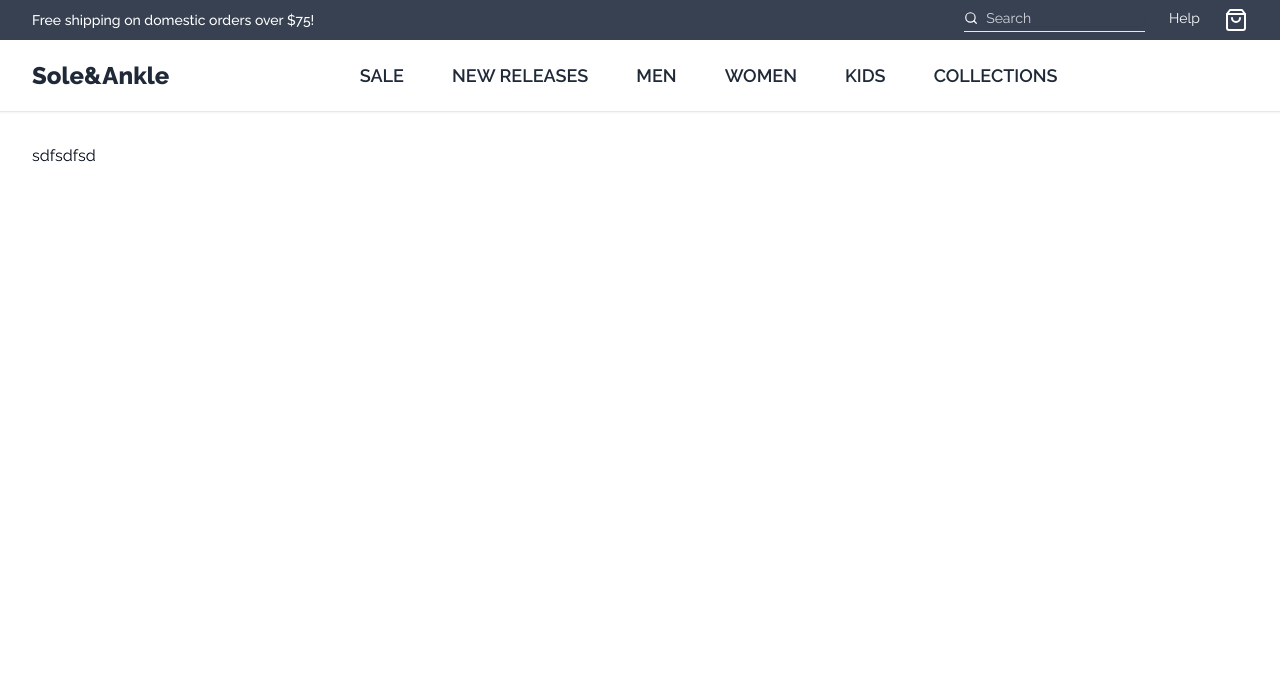
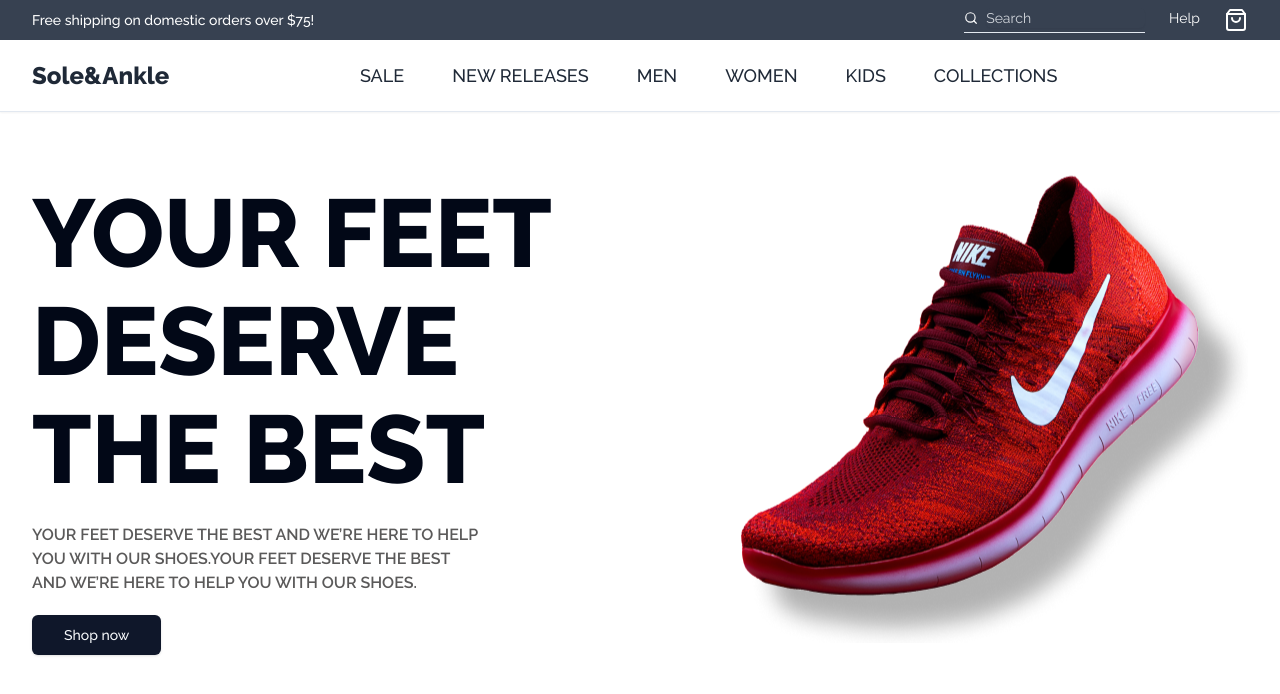
Before and after one commit to anjankarmakar10/sole-ankle, a Next.js app: page / in a window 1280 px wide. Shown: the top 694 px of the page. Built offline with nearby package versions, Linux system fonts and the light colour scheme.

Commit message:
Build hero section

```diff
--- a/app/globals.css
+++ b/app/globals.css
@@ -66,6 +66,9 @@
   }
 }
 
+* {
+  font-family: "Raleway", sans-serif;
+}
 @layer base {
   * {
     @apply border-border;
@@ -80,7 +83,7 @@
   display: block;
   font-size: 1.125rem;
   text-decoration: none;
-  font-weight: 600;
+  font-weight: 500;
   position: relative;
   cursor: pointer;
   overflow: hidden;
@@ -104,7 +107,7 @@
   position: absolute;
   top: 0;
   left: 0;
-  font-weight: 600;
+  font-weight: 500;
   height: 100%;
   width: 100%;
   text-wrap: nowrap;
@@ -116,3 +119,22 @@
   transition: transform 200ms;
   transform: translateY(var(--translate-to));
 }
+
+@keyframes bounce {
+  0%,
+  100% {
+    transform: translateY(-3%);
+    animation-timing-function: linear;
+  }
+  50% {
+    transform: translateY(3%);
+    animation-timing-function: linear;
+  }
+}
+.animate-bounce {
+  animation: bounce 12s infinite;
+}
+
+.hero-height {
+  min-height: calc(112px - 100vh);
+}
--- a/app/layout.tsx
+++ b/app/layout.tsx
@@ -1,6 +1,7 @@
 import type { Metadata } from "next";
 import { Raleway } from "next/font/google";
 import "./globals.css";
+import Header from "@/components/header";
 
 const raleway = Raleway({ subsets: ["latin"] });
 
@@ -16,7 +17,10 @@
 }) {
   return (
     <html lang="en">
-      <body className={raleway.className}>{children}</body>
+      <body className={raleway.className}>
+        <Header />
+        {children}
+      </body>
     </html>
   );
 }
--- a/app/page.tsx
+++ b/app/page.tsx
@@ -1,10 +1,11 @@
-import Header from "@/components/header";
+import Hero from "@/components/hero";
 
 export default function Home() {
   return (
     <>
-      <Header />
-      <main className="mt-8 md:mt-8 px-8">sdfsdfsd</main>
+      <main className="mt-8 md:mt-8 px-8">
+        <Hero />
+      </main>
     </>
   );
 }
--- a/components/header.tsx
+++ b/components/header.tsx
@@ -5,7 +5,7 @@
 
 const Header = () => {
   return (
-    <header className="sticky top-[-10px] md:top-[-40px] transition-all">
+    <header className="sticky top-[-10px] md:top-[-40px] transition-all z-50 bg-white">
       <div className="md:hidden h-2 bg-gray-700"></div>
       <section className="hidden md:flex px-8  h-10  items-center bg-gray-700 text-white justify-between">
         <span className="text-sm font-medium">
@@ -15,7 +15,7 @@
           <form className="flex items-center gap-2 border-b pb-1">
             <Search width={16} height={16} />
             <Input
-              className="text-gray-300  p-0 placeholder:text-gray-300 border-0 h-4 focus-visible:ring-0"
+              className="text-gray-300  p-0 placeholder:text-gray-300 border-0 h-5 focus-visible:ring-0"
               type="search"
               placeholder="Search"
             />
--- /dev/null
+++ b/components/hero.tsx
@@ -0,0 +1,27 @@
+import heroImage from "@/public/hero-image.png";
+import { Button } from "@/components/ui/button";
+import Image from "next/image";
+
+const Hero = async () => {
+  return (
+    <section className="mx-auto flex items-center  flex-col md:flex-row  py-8 gap-8 md:gap-4 hero-height">
+      <div className="flex-1 self-center text-center lg:text-start">
+        <h1 className=" text-5xl md:text-7xl lg:text-8xl font-extrabold leading-tight md:leading-normal lg:leading-[108px]">
+          YOUR FEET DESERVE THE BEST
+        </h1>
+        <p className="mx-auto lg:mx-0 py-5 font-semibold leading-6 max-w-md text-[#5A5959]">
+          YOUR FEET DESERVE THE BEST AND WE’RE HERE TO HELP YOU WITH OUR
+          SHOES.YOUR FEET DESERVE THE BEST AND WE’RE HERE TO HELP YOU WITH OUR
+          SHOES.
+        </p>
+        <Button size={"lg"} className="px-8">
+          Shop now
+        </Button>
+      </div>
+      <div className="flex-1 self-center lg:flex justify-end hidden">
+        <Image className="animate-bounce " src={heroImage} alt="banner" />
+      </div>
+    </section>
+  );
+};
+export default Hero;
--- /dev/null
+++ b/components/ui/button.tsx
@@ -0,0 +1,57 @@
+import * as React from "react"
+import { Slot } from "@radix-ui/react-slot"
+import { cva, type VariantProps } from "class-variance-authority"
+
+import { cn } from "@/lib/utils"
+
+const buttonVariants = cva(
+  "inline-flex items-center justify-center whitespace-nowrap rounded-md text-sm font-medium transition-colors focus-visible:outline-none focus-visible:ring-1 focus-visible:ring-ring disabled:pointer-events-none disabled:opacity-50",
+  {
+    variants: {
+      variant: {
+        default:
+          "bg-primary text-primary-foreground shadow hover:bg-primary/90",
+        destructive:
+          "bg-destructive text-destructive-foreground shadow-sm hover:bg-destructive/90",
+        outline:
+          "border border-input bg-background shadow-sm hover:bg-accent hover:text-accent-foreground",
+        secondary:
+          "bg-secondary text-secondary-foreground shadow-sm hover:bg-secondary/80",
+        ghost: "hover:bg-accent hover:text-accent-foreground",
+        link: "text-primary underline-offset-4 hover:underline",
+      },
+      size: {
+        default: "h-9 px-4 py-2",
+        sm: "h-8 rounded-md px-3 text-xs",
+        lg: "h-10 rounded-md px-8",
+        icon: "h-9 w-9",
+      },
+    },
+    defaultVariants: {
+      variant: "default",
+      size: "default",
+    },
+  }
+)
+
+export interface ButtonProps
+  extends React.ButtonHTMLAttributes<HTMLButtonElement>,
+    VariantProps<typeof buttonVariants> {
+  asChild?: boolean
+}
+
+const Button = React.forwardRef<HTMLButtonElement, ButtonProps>(
+  ({ className, variant, size, asChild = false, ...props }, ref) => {
+    const Comp = asChild ? Slot : "button"
+    return (
+      <Comp
+        className={cn(buttonVariants({ variant, size, className }))}
+        ref={ref}
+        {...props}
+      />
+    )
+  }
+)
+Button.displayName = "Button"
+
+export { Button, buttonVariants }
--- a/package.json
+++ b/package.json
@@ -11,6 +11,7 @@
   "dependencies": {
     "@radix-ui/react-dialog": "^1.0.5",
     "@radix-ui/react-icons": "^1.3.0",
+    "@radix-ui/react-slot": "^1.0.2",
     "class-variance-authority": "^0.7.0",
     "clsx": "^2.1.0",
     "lucide-react": "^0.303.0",
```
Also changed, not shown: public/hero-image.png (added), 1 other file (tests, documents, lock files or other folders).
